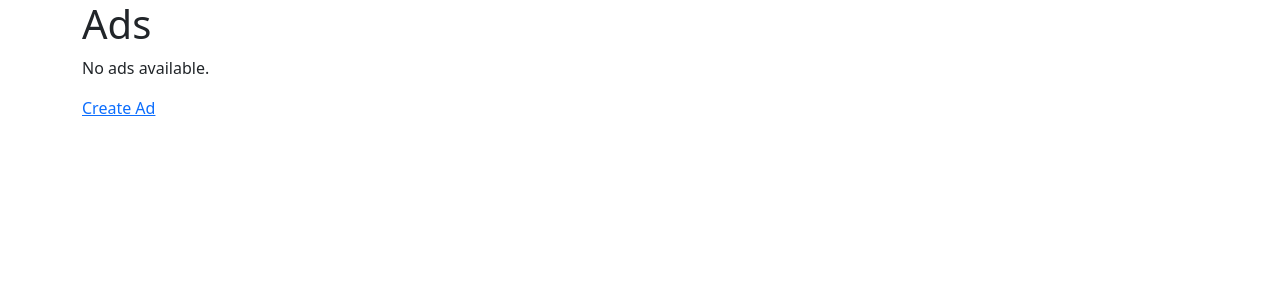
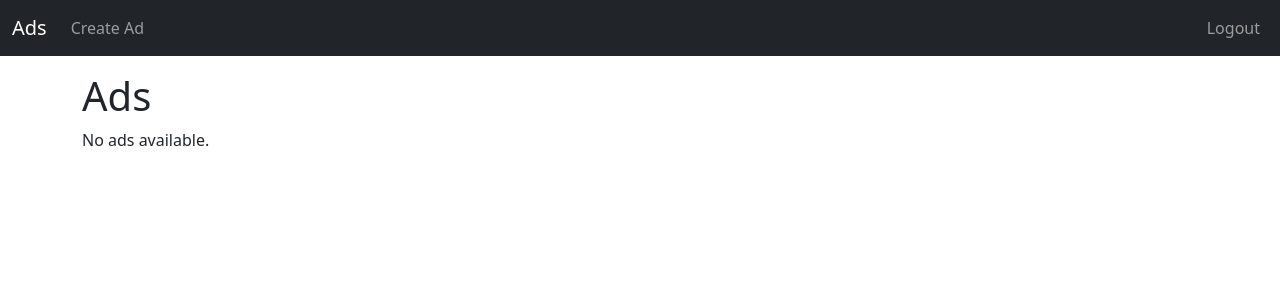
Before and after one commit to engomaressam/django.for.everyone, a Django app: page /ads/ in a window 1280 px wide. Shown: the top 300 px of the page. Run offline with Django 5.2, Linux system fonts and the light colour scheme; the visitor is signed in with stand-in values (Sample User, id 1); data that the repository does not hold is empty.

Commit message:
C03M05: Add base_menu with dj4e meta + navbar; ads templates extend it

```diff
--- a/mysite/ads/templates/ads/ad_confirm_delete.html
+++ b/mysite/ads/templates/ads/ad_confirm_delete.html
@@ -1,4 +1,4 @@
-{% extends "base_bootstrap.html" %}
+{% extends "base_menu.html" %}
 
 {% block title %}Delete Ad{% endblock %}
 
--- a/mysite/ads/templates/ads/ad_detail.html
+++ b/mysite/ads/templates/ads/ad_detail.html
@@ -1,4 +1,4 @@
-{% extends "base_bootstrap.html" %}
+{% extends "base_menu.html" %}
 
 {% block title %}{{ ad.title }}{% endblock %}
 
--- a/mysite/ads/templates/ads/ad_form.html
+++ b/mysite/ads/templates/ads/ad_form.html
@@ -1,4 +1,4 @@
-{% extends "base_bootstrap.html" %}
+{% extends "base_menu.html" %}
 
 {% block title %}{% if object %}Edit Ad{% else %}Create Ad{% endif %}{% endblock %}
 
--- a/mysite/ads/templates/ads/ad_list.html
+++ b/mysite/ads/templates/ads/ad_list.html
@@ -1,4 +1,4 @@
-{% extends "base_bootstrap.html" %}
+{% extends "base_menu.html" %}
 
 {% block title %}Ads{% endblock %}
 
@@ -23,7 +23,4 @@
 <p>No ads available.</p>
 {% endif %}
 
-{% if user.is_authenticated %}
-<p><a href="{% url 'ads:ad_create' %}">Create Ad</a></p>
-{% endif %}
 {% endblock %}
--- /dev/null
+++ b/mysite/templates/base_menu.html
@@ -0,0 +1,40 @@
+<!DOCTYPE html>
+<html lang="en">
+<head>
+    <meta charset="utf-8">
+    <meta name="viewport" content="width=device-width, initial-scale=1">
+    <meta name="dj4e" content="296a4a440e3b55ea2556f652bb30dc98">
+    <title>{% block title %}Ads{% endblock %}</title>
+    <link href="https://cdn.jsdelivr.net/npm/bootstrap@5.1.3/dist/css/bootstrap.min.css" rel="stylesheet">
+</head>
+<body>
+<nav class="navbar navbar-expand-lg navbar-dark bg-dark mb-3">
+  <div class="container-fluid">
+    <a class="navbar-brand" href="{% url 'ads:all' %}">Ads</a>
+    <button class="navbar-toggler" type="button" data-bs-toggle="collapse" data-bs-target="#navbarSupportedContent" aria-controls="navbarSupportedContent" aria-expanded="false" aria-label="Toggle navigation">
+      <span class="navbar-toggler-icon"></span>
+    </button>
+    <div class="collapse navbar-collapse" id="navbarSupportedContent">
+      <ul class="navbar-nav me-auto mb-2 mb-lg-0">
+        {% if user.is_authenticated %}
+        <li class="nav-item">
+          <a class="nav-link" href="{% url 'ads:ad_create' %}">Create Ad</a>
+        </li>
+        {% endif %}
+      </ul>
+      <ul class="navbar-nav ms-auto">
+        {% if user.is_authenticated %}
+        <li class="nav-item"><a class="nav-link" href="{% url 'logout' %}">Logout</a></li>
+        {% else %}
+        <li class="nav-item"><a class="nav-link" href="{% url 'login' %}">Login</a></li>
+        {% endif %}
+      </ul>
+    </div>
+  </div>
+</nav>
+<div class="container">
+  {% block content %}{% endblock %}
+</div>
+<script src="https://cdn.jsdelivr.net/npm/bootstrap@5.1.3/dist/js/bootstrap.bundle.min.js"></script>
+</body>
+</html>
```
